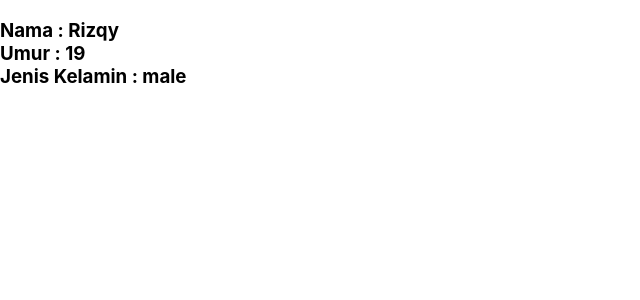
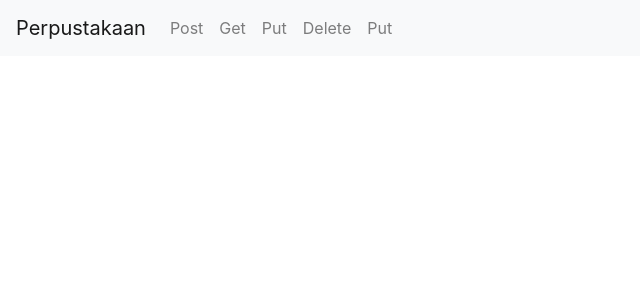
Before and after one commit to MRizqyP/ReactJS, a React (Create React App) app: page / in a window 1280 px wide. Shown: the top 300 px of the page, without its empty margins (0-640 px from the left). Built offline with nearby package versions, Linux system fonts and the light colour scheme.

Commit message:
axios book

```diff
--- a/package.json
+++ b/package.json
@@ -6,6 +6,7 @@
     "@testing-library/jest-dom": "^4.2.4",
     "@testing-library/react": "^9.4.0",
     "@testing-library/user-event": "^7.2.1",
+    "axios": "^0.19.2",
     "bootstrap": "^4.4.1",
     "react": "^16.12.0",
     "react-dom": "^16.12.0",
--- a/public/index.html
+++ b/public/index.html
@@ -10,6 +10,12 @@
       content="Web site created using create-react-app"
     />
     <link rel="apple-touch-icon" href="%PUBLIC_URL%/logo192.png" />
+    <link
+      rel="stylesheet"
+      href="https://stackpath.bootstrapcdn.com/bootstrap/4.4.1/css/bootstrap.min.css"
+      integrity="sha384-Vkoo8x4CGsO3+Hhxv8T/Q5PaXtkKtu6ug5TOeNV6gBiFeWPGFN9MuhOf23Q9Ifjh"
+      crossorigin="anonymous"
+    />
     <!--
       manifest.json provides metadata used when your web app is installed on a
       user's mobile device or desktop. See https://developers.google.com/web/fundamentals/web-app-manifest/
@@ -39,5 +45,20 @@
       To begin the development, run `npm start` or `yarn start`.
       To create a production bundle, use `npm run build` or `yarn build`.
     -->
+    <script
+      src="https://code.jquery.com/jquery-3.4.1.slim.min.js"
+      integrity="sha384-J6qa4849blE2+poT4WnyKhv5vZF5SrPo0iEjwBvKU7imGFAV0wwj1yYfoRSJoZ+n"
+      crossorigin="anonymous"
+    ></script>
+    <script
+      src="https://cdn.jsdelivr.net/npm/popper.js@1.16.0/dist/umd/popper.min.js"
+      integrity="sha384-Q6E9RHvbIyZFJoft+2mJbHaEWldlvI9IOYy5n3zV9zzTtmI3UksdQRVvoxMfooAo"
+      crossorigin="anonymous"
+    ></script>
+    <script
+      src="https://stackpath.bootstrapcdn.com/bootstrap/4.4.1/js/bootstrap.min.js"
+      integrity="sha384-wfSDF2E50Y2D1uUdj0O3uMBJnjuUD4Ih7YwaYd1iqfktj0Uod8GCExl3Og8ifwB6"
+      crossorigin="anonymous"
+    ></script>
   </body>
 </html>
--- a/src/App.js
+++ b/src/App.js
@@ -2,14 +2,33 @@ import React from "react";
 // import logo from "./logo.svg";
 import "./App.css";
 import { Container, Row, Col } from "reactstrap";
-
+import axios from "axios";
 import Greeting from "./component/Greeting";
+import Hook from "./component/axioshook";
+import Navbar from "./component/navbar";
 
 function App() {
   return (
-    <Container>
-      <Greeting name="Rizqy" age="19" gender="male" />
-    </Container>
+    // <Container>
+    //   <Greeting name="Rizqy" age="19" gender="male" />
+    // </Container>axios.get('https://someurl)
+
+    //DarealAxios
+    // axios
+    //   .get("http://localhost:3004/persons")
+    //   .then(function(response) {
+    //     // handle success
+    //     console.log(response);
+    //   })
+    //   .catch(function(error) {
+    //     // handle error
+    //     console.log(error);
+    //   })
+    //   .finally(function() {
+    //     // always executed
+    //   })
+    <Navbar />
+    // <Hook />
   );
 }
 
--- /dev/null
+++ b/src/component/axioshook.js
@@ -0,0 +1,39 @@
+import React, { useState, useEffect, useMemo } from "react";
+import axios from "axios";
+function FetchUsingHook() {
+  const [data, setData] = useState([]);
+  useMemo(() => {
+    const fetchData = async () => {
+      const result = await axios("http://localhost:3004/persons");
+      setData(result.data);
+    };
+    try {
+      fetchData();
+    } catch (err) {
+      alert(err);
+    }
+    // console.log(data);
+  }, []);
+  console.log(data);
+  return (
+    <table>
+      <thead>
+        <tr>
+          <td>First Name</td>
+          <td>Last Name</td>
+        </tr>
+      </thead>
+      <tbody>
+        {data.map((item, id) => (
+          <tr key={id}>
+            <td>
+              <a href={item._id}>{item.firstname}</a>
+            </td>
+            <td>{item.lastname}</td>
+          </tr>
+        ))}
+      </tbody>
+    </table>
+  );
+}
+export default FetchUsingHook;
--- /dev/null
+++ b/src/component/navbar.js
@@ -0,0 +1,51 @@
+import React from "react";
+
+export default function navbar() {
+  return (
+    <nav class="navbar navbar-expand-lg navbar-light bg-light">
+      <a class="navbar-brand" href="#">
+        Perpustakaan
+      </a>
+      <button
+        class="navbar-toggler"
+        type="button"
+        data-toggle="collapse"
+        data-target="#navbarNav"
+        aria-controls="navbarNav"
+        aria-expanded="false"
+        aria-label="Toggle navigation"
+      >
+        <span class="navbar-toggler-icon"></span>
+      </button>
+      <div class="collapse navbar-collapse" id="navbarNav">
+        <ul class="navbar-nav">
+          <li class="nav-item">
+            <a class="nav-link" href="/post">
+              Post <span class="sr-only"></span>
+            </a>
+          </li>
+          <li class="nav-item">
+            <a class="nav-link" href="#">
+              Get
+            </a>
+          </li>
+          <li class="nav-item">
+            <a class="nav-link" href="#">
+              Put
+            </a>
+          </li>
+          <li class="nav-item">
+            <a class="nav-link" href="#">
+              Delete
+            </a>
+          </li>
+          <li class="nav-item">
+            <a class="nav-link" href="#">
+              Put
+            </a>
+          </li>
+        </ul>
+      </div>
+    </nav>
+  );
+}
```
Also changed, not shown: 1 other file (tests, documents, lock files or other folders).
